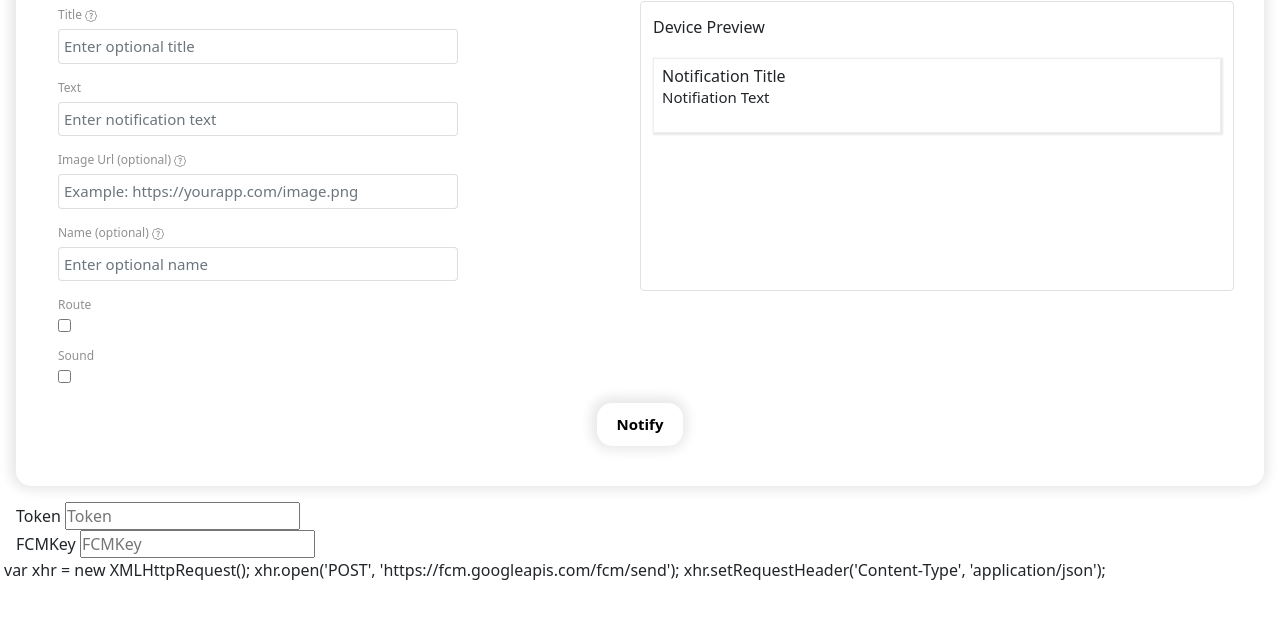
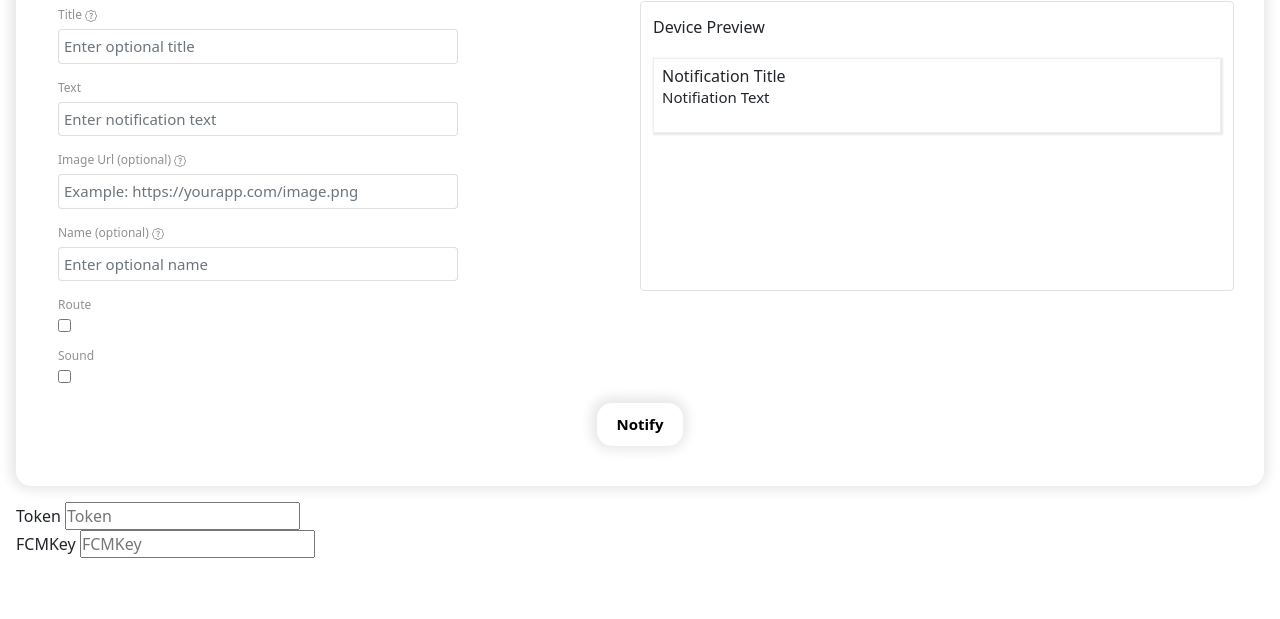
Before and after one commit to Rohit19060/send_fcm_notifications, a plain HTML site: page index.html in a window 1280 px wide. Shown: the part 91-710 px from the top of the page. Drawn offline with Linux system fonts and the light colour scheme.

Commit message:
Update index.html

```diff
--- a/index.html
+++ b/index.html
@@ -92,10 +92,8 @@
                 <input type="text" id="FCMKey" name="FCMKey" placeholder="FCMKey" required value="" />
             </div>
         </div>
+        <div class="col-6">
 
-            var xhr = new XMLHttpRequest();
-            xhr.open('POST', 'https://fcm.googleapis.com/fcm/send');
-            xhr.setRequestHeader('Content-Type', 'application/json');
         </div>
         </div>
 
```
